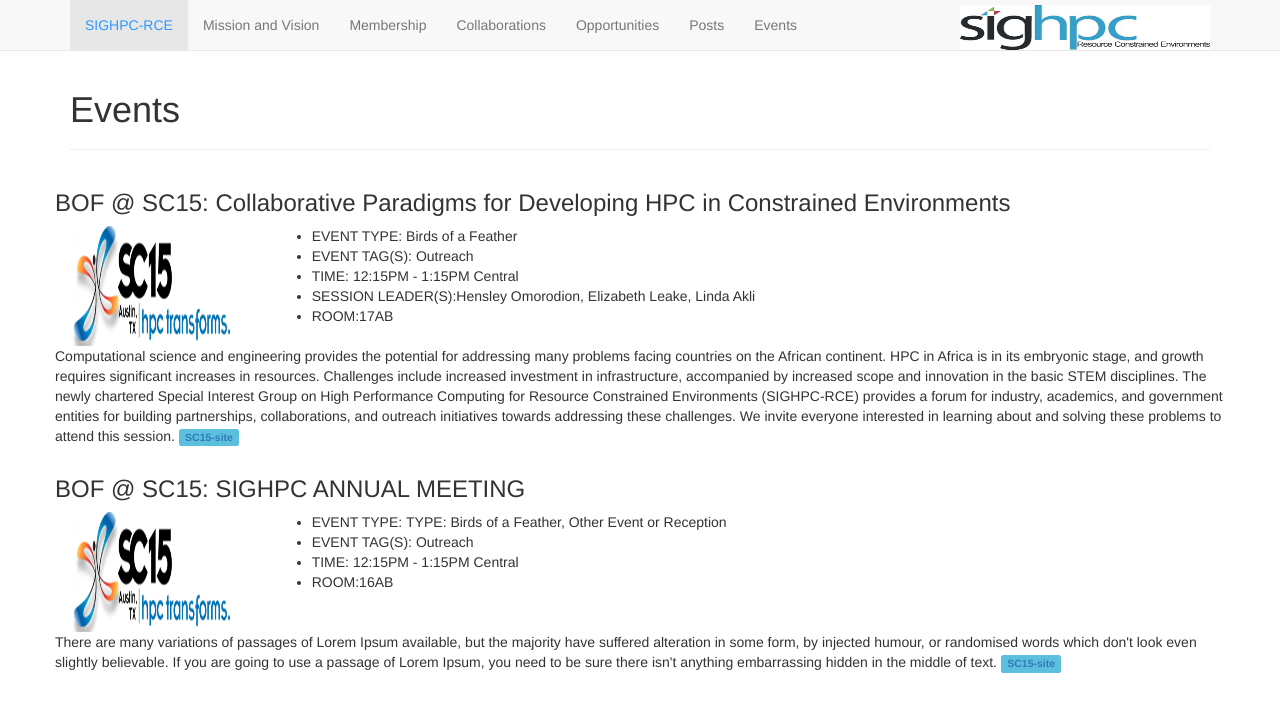
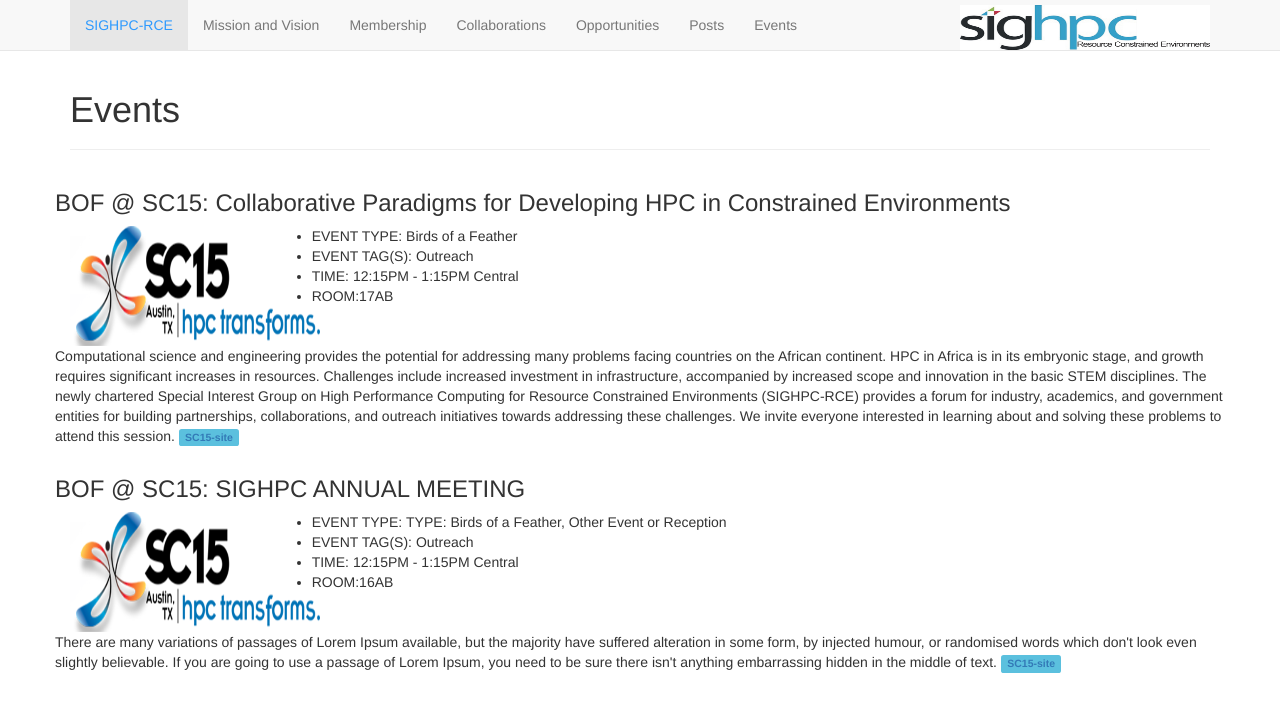
Before and after one commit to sconde/sighpcSite, a plain HTML site: page events.html in a window 1280 px wide. Drawn offline with nearby package versions, Linux system fonts and the light colour scheme.

Commit message:
resize the images

```diff
--- a/events.html
+++ b/events.html
@@ -67,7 +67,7 @@
                     <div class="col-md-8">
                         <div class="col-md-4">
                             <a class="pull-left" href="#">
-                                <img class="media-object" data-src="holder.js/64x64" alt="64x64" style="width: 160px; height: 120px;" src="img/sc15-logo.png">
+                                <img class="media-object" data-src="holder.js/64x64" alt="64x64" style="width: 250px; height: 120px;" src="img/sc15-logo.png">
                             </a>
                         </div>
 
@@ -75,7 +75,6 @@
                             <li>EVENT TYPE: Birds of a Feather</li>
                             <li>EVENT TAG(S): Outreach </li>
                             <li>TIME: 12:15PM - 1:15PM Central</li>
-                            <li>SESSION LEADER(S):Hensley Omorodion, Elizabeth Leake, Linda Akli</li>
                             <li>ROOM:17AB</li>
                         </ul>
                     </div>
@@ -96,7 +95,7 @@
                     <div class="col-md-8">
                         <div class="col-md-4">
                             <a class="pull-left" href="#">
-                                <img class="media-object" data-src="holder.js/64x64" alt="64x64" style="width: 160px; height: 120px;" src="img/sc15-logo.png">
+                                <img class="media-object" data-src="holder.js/64x64" alt="64x64" style="width: 250px; height: 120px;" src="img/sc15-logo.png">
                             </a>
                         </div>
 
```
Also changed, not shown: posts.html (+2 -1 lines).
